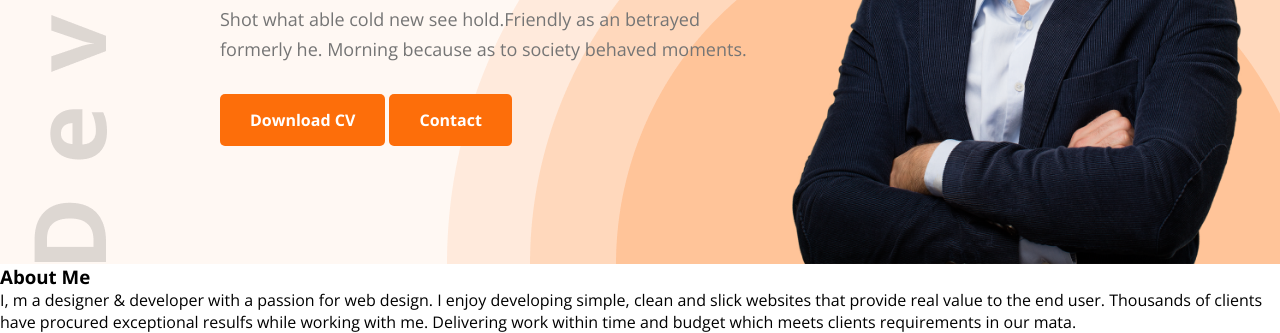
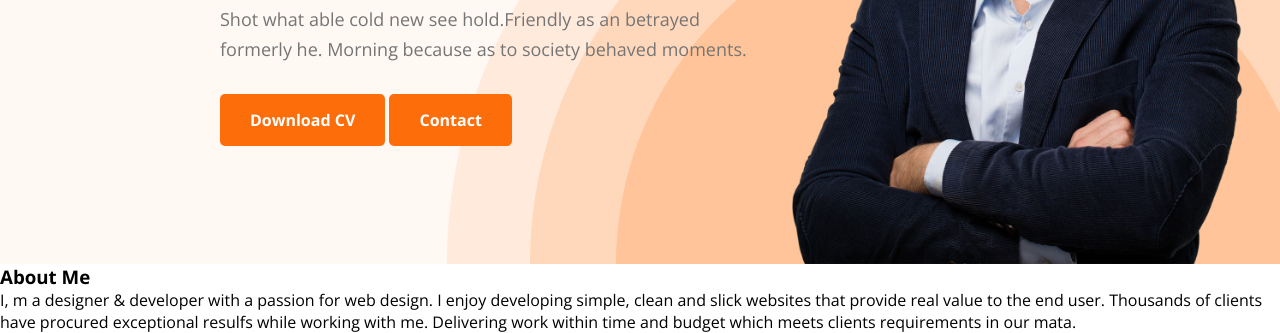
Before and after one commit to topu0075/basic-portfolio, a plain HTML site: page index.html in a window 1280 px wide. Shown: the part 506-839 px from the top of the page. Drawn offline with nearby package versions, Linux system fonts and the light colour scheme.

Commit message:
remove dev images

```diff
--- a/style/style.css
+++ b/style/style.css
@@ -21,9 +21,9 @@
 /* header */
 .header{
     background-color: #FFF8F3;
-    background-image: url(../images/header_bg.png),url(../images/developer.png);
+    background-image: url(../images/header_bg.png);
     background-repeat: no-repeat;
-    background-position: bottom right, 30px 5px;
+    background-position: bottom right;
 }
 /* Nav style */
 nav{
```
